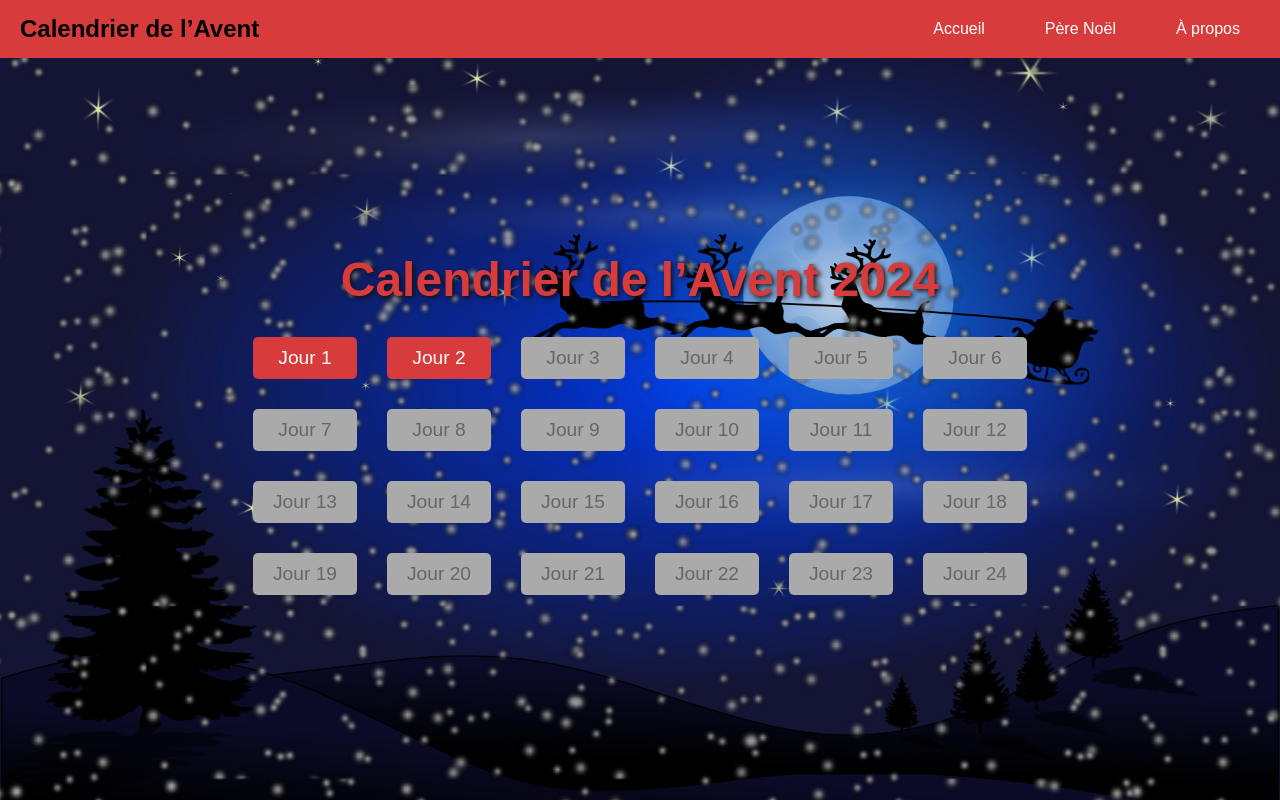
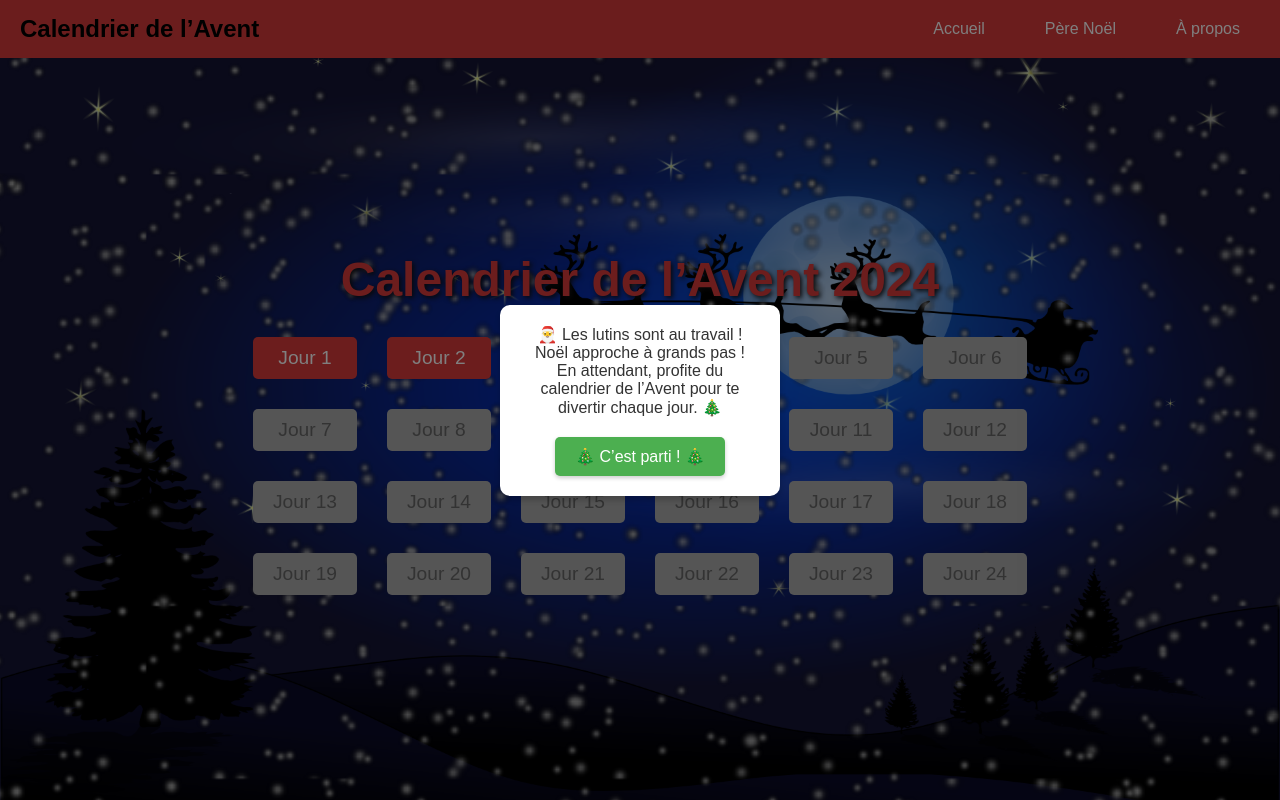
Before and after one commit to SabrinaMouginot/calendrier_avent, a React (Vite) app: page / in a window 1280 px wide. Shown: the top 800 px of the page. Built offline with nearby package versions, Linux system fonts and the light colour scheme.

Commit message:
creation d une modal de presentation qui declenche la musique

```diff
--- /dev/null
+++ b/src/components/Modal/Modal.css
@@ -0,0 +1,58 @@
+/* Fond de la modale */
+.modal-overlay {
+    position: fixed;
+    top: 0;
+    left: 0;
+    width: 100vw;
+    height: 100vh;
+    background: rgba(0, 0, 0, 0.5);
+    display: flex;
+    justify-content: center;
+    align-items: center;
+    z-index: 9999;
+  }
+
+  /* Style de la modale */
+  .modal {
+    background: white;
+    border-radius: 10px;
+    padding: 20px;
+    text-align: center;
+    width: 280px;
+    box-shadow: 0 4px 6px rgba(0, 0, 0, 0.2);
+    animation: fadeIn 0.5s;
+  }
+
+  /* Animation d'apparition */
+  @keyframes fadeIn {
+    from {
+      opacity: 0;
+      transform: scale(0.9);
+    }
+    to {
+      opacity: 1;
+      transform: scale(1);
+    }
+  }
+
+  /* Bouton vert */
+  .modal-button {
+    margin-top: 20px;
+    background: #4caf50; /* Vert */
+    color: white;
+    border: none;
+    border-radius: 5px;
+    padding: 10px 20px;
+    font-size: 16px;
+    cursor: pointer;
+    box-shadow: 0 2px 4px rgba(0, 0, 0, 0.2);
+    transition: background 0.3s;
+  }
+
+  .modal-button:hover {
+    background: #388e3c; /* Vert foncé au survol */
+  }
+
+  .modal-button:active {
+    background: #2e7d32; /* Vert encore plus foncé au clic */
+  }
--- /dev/null
+++ b/src/components/Modal/Modal.jsx
@@ -0,0 +1,26 @@
+import "./Modal.css";
+import PropTypes from "prop-types";
+
+const Modal = ({ onClose }) => {
+  return (
+    <div className="modal-overlay">
+      <div className="modal">
+        <p>
+          🎅 Les lutins sont au travail ! Noël approche à grands pas ! <br />
+          En attendant, profite du calendrier de l&rsquo;Avent pour te divertir chaque
+          jour. 🎄
+        </p>
+        <button onClick={onClose} className="modal-button">
+          🎄 C&rsquo;est parti ! 🎄
+        </button>
+      </div>
+    </div>
+  );
+};
+
+// Ajout de la validation des props
+Modal.propTypes = {
+    onClose: PropTypes.func.isRequired, // onClose doit être une fonction et est obligatoire
+  };
+
+export default Modal;
--- a/src/pages/Home/Home.jsx
+++ b/src/pages/Home/Home.jsx
@@ -1,14 +1,68 @@
+// import "../Home/Home.css";
+// import Card from "../../components/Card/Card";
+
+// const Home = () => {
+//   const days = Array.from({ length: 24 }, (_, i) => i + 1); // 1 à 24
+//   const today = new Date(); // Date actuelle
+//   const currentDay = today.getDate(); // Numéro du jour actuel
+
+//   return (
+//     <main>
+//       <audio src="/christmas-spirit.mp3" autoPlay loop id="background-audio" />
+//       <div className="snow"></div>
+//       <div className="snowbis"></div>
+//       <div className="content">
+//         <h1>Calendrier de l&rsquo;Avent 2024</h1>
+//         <ul>
+//           {days.map((day) => (
+//             <Card
+//               key={day}
+//               day={day}
+//               link={`/day/${day}`}
+//               isActive={day <= currentDay} // Active si le jour est atteint
+//             />
+//           ))}
+//         </ul>
+//       </div>
+//     </main>
+//   );
+// };
+
+// export default Home;
+
+
+import { useState, useRef } from "react";
 import "../Home/Home.css";
 import Card from "../../components/Card/Card";
+import Modal from "../../components/Modal/Modal"; // Import du composant Modal
 
 const Home = () => {
+  const [showModal, setShowModal] = useState(true); // État pour afficher/masquer la modale
+  const audioRef = useRef(null); // Référence pour contrôler l'audio
   const days = Array.from({ length: 24 }, (_, i) => i + 1); // 1 à 24
   const today = new Date(); // Date actuelle
   const currentDay = today.getDate(); // Numéro du jour actuel
 
+  const handleStart = () => {
+    setShowModal(false); // Ferme la modale
+    if (audioRef.current) {
+      audioRef.current.play().catch((err) => {
+        console.warn("Lecture audio bloquée :", err);
+      });
+    }
+  };
+
   return (
+    <>
+      {showModal && <Modal onClose={handleStart} />} {/* Passe la fonction correcte */}
       <main>
-      <audio src="/christmas-spirit.mp3" autoPlay loop id="background-audio" />
+        {/* Audio contrôlé par useRef */}
+        <audio
+          ref={audioRef}
+          src="/christmas-spirit.mp3"
+          loop
+          id="background-audio"
+        />
         <div className="snow"></div>
         <div className="snowbis"></div>
         <div className="content">
@@ -25,6 +79,7 @@ const Home = () => {
           </ul>
         </div>
       </main>
+    </>
   );
 };
 
```
Lines whose indentation alone changed are shown as unchanged.
